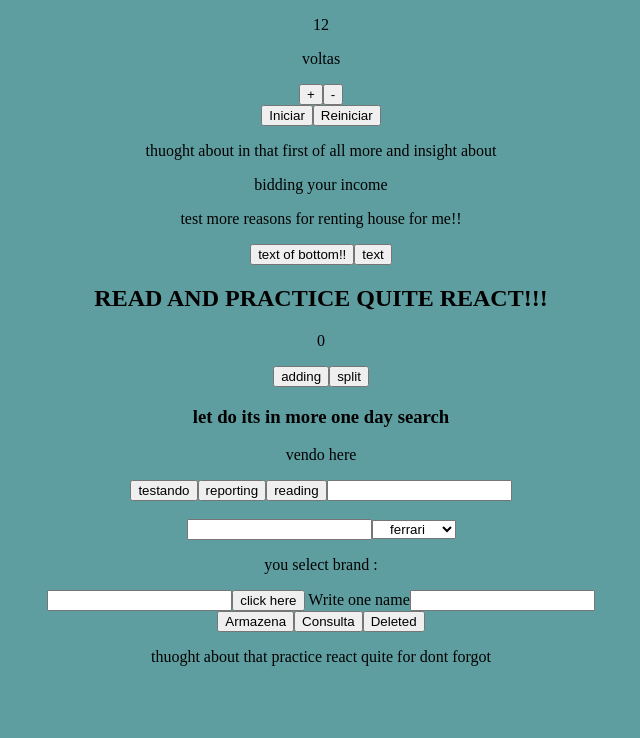
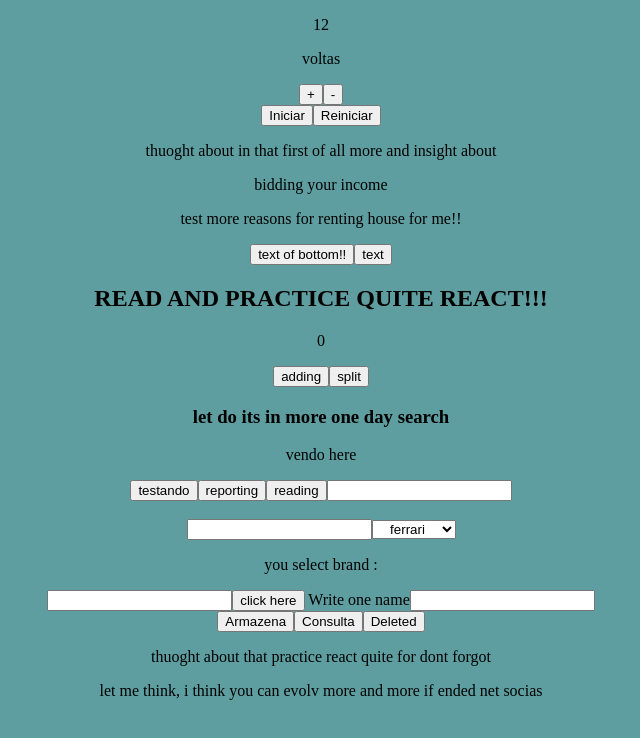
Before and after one commit to felipe-programador-18/traning-react, a React (Create React App) app in the folder myapp/: page / in a window 1280 px wide. Shown: the top 738 px of the page, without its empty margins (319-959 px from the left). Built offline with nearby package versions, Linux system fonts and the light colour scheme.

Commit message:
c20- practice more and more react

```diff
--- a/myapp/src/App.js
+++ b/myapp/src/App.js
@@ -233,6 +233,7 @@ function App() {
 
 
    <AnotherPara means= 'thuoght about that practice react quite for dont forgot' />
+   <AnotherPara means= 'let me think, i think you can evolv more and more if ended net socias' />
 
 
     </div>
```
